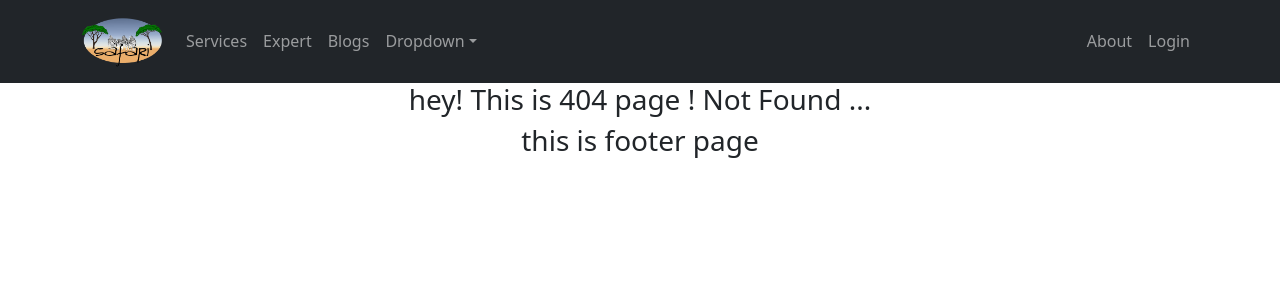
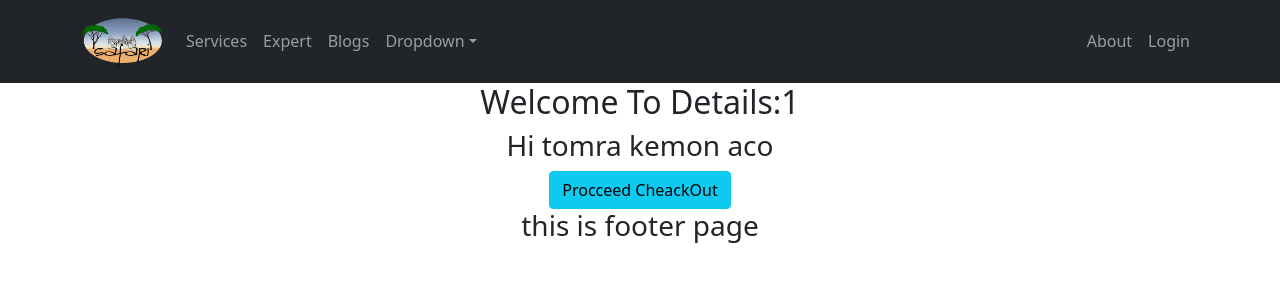
Before and after one commit to jahidulislam123/wild-photograper-assignment-10, a React (Create React App) app: page /service/1 in a window 1280 px wide. Before the commit this address had no page. Shown: the top 300 px of the page. Built offline with nearby package versions, Linux system fonts and the light colour scheme.

Commit message:
dynamic-route-setup

```diff
--- a/src/App.js
+++ b/src/App.js
@@ -7,6 +7,8 @@ import Home from './Pages/Home/Home';
 import NotFound from './Pages/Shared/NotFound/NotFound';
 import Login from './Pages/Login/Login/Login';
 import Register from './Pages/Login/Register/Register';
+import ServiceDetails from './Pages/Home/Service/ServiceDetails';
+import CheackOut from './Pages/Home/Service/CheackOut/CheackOut';
 
 function App() {
   return (
@@ -15,9 +17,12 @@ function App() {
       <Routes>
         <Route path='/' element={<Home></Home>}></Route>
         <Route path='/home'element={<Home></Home>}></Route>
+        <Route path='service/:serviceId' element={<ServiceDetails></ServiceDetails>}></Route>
         <Route path='/*' element={<NotFound></NotFound>}></Route>
         <Route path='/login' element={<Login></Login>}></Route>
         <Route path='/registration' element={<Register></Register>} ></Route>
+
+        <Route path='/checkout' element={<CheackOut></CheackOut>}></Route>
       </Routes>
 
       <Footer></Footer>
--- /dev/null
+++ b/src/Pages/Home/Service/CheackOut/CheackOut.js
@@ -0,0 +1,11 @@
+import React from 'react';
+
+const CheackOut = () => {
+    return (
+        <div>
+            <h2>Please cheackout your booking</h2>
+        </div>
+    );
+};
+
+export default CheackOut;
--- a/src/Pages/Home/Service/Service.js
+++ b/src/Pages/Home/Service/Service.js
@@ -14,7 +14,7 @@ const Service = ({service}) => {
             <h2>{name}</h2>
             <p>{price}</p>
             <p><small>{description}</small></p>
-            <button onClick={()=>navigateToServiceDetails(id)} className='btn btn-primary'>Book :{name}</button>
+            <button onClick={()=>navigateToServiceDetails(id)} className='btn btn-info'>Book :{name}</button>
         </div>
     );
 };
--- /dev/null
+++ b/src/Pages/Home/Service/ServiceDetails.js
@@ -0,0 +1,19 @@
+import React from 'react';
+import { Link, useParams } from 'react-router-dom';
+
+const ServiceDetails = () => {
+    const {serviceId}=useParams();
+    return (
+        <div>
+          <h2>Welcome To Details:{serviceId}</h2>
+          <h3>Hi tomra kemon aco </h3>
+          <div>
+              <Link to="/checkout">
+              <button className='btn btn-info'> Procceed CheackOut</button>
+              </Link>
+          </div>
+        </div>
+    );
+};
+
+export default ServiceDetails;
```
